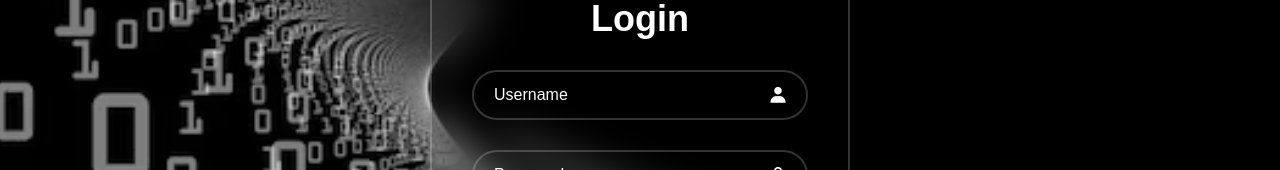
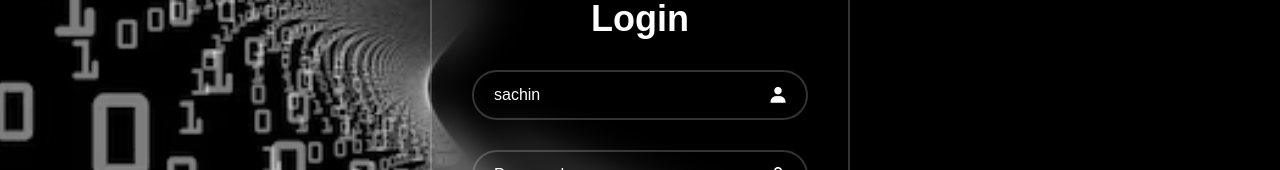
Before and after one commit to SachinRuhela1922/holomad, a React (Vite) app in the folder Frontend/: page / in a window 1280 px wide. Shown: the part 222-392 px from the top of the page. Built offline with nearby package versions, Linux system fonts and the light colour scheme; a web font is replaced by a local one.

Commit message:
update name

```diff
--- a/Frontend/src/component/Login.jsx
+++ b/Frontend/src/component/Login.jsx
@@ -52,7 +52,7 @@ function Login() {
                     <div className={LoginCSS.input}>
                         <input className={LoginCSS.inputbox}
                             type="text"
-                            placeholder="Username"
+                            placeholder="sachin"
                             value={username}
                             onChange={(e) => setUsername(e.target.value)}
                             required
```
